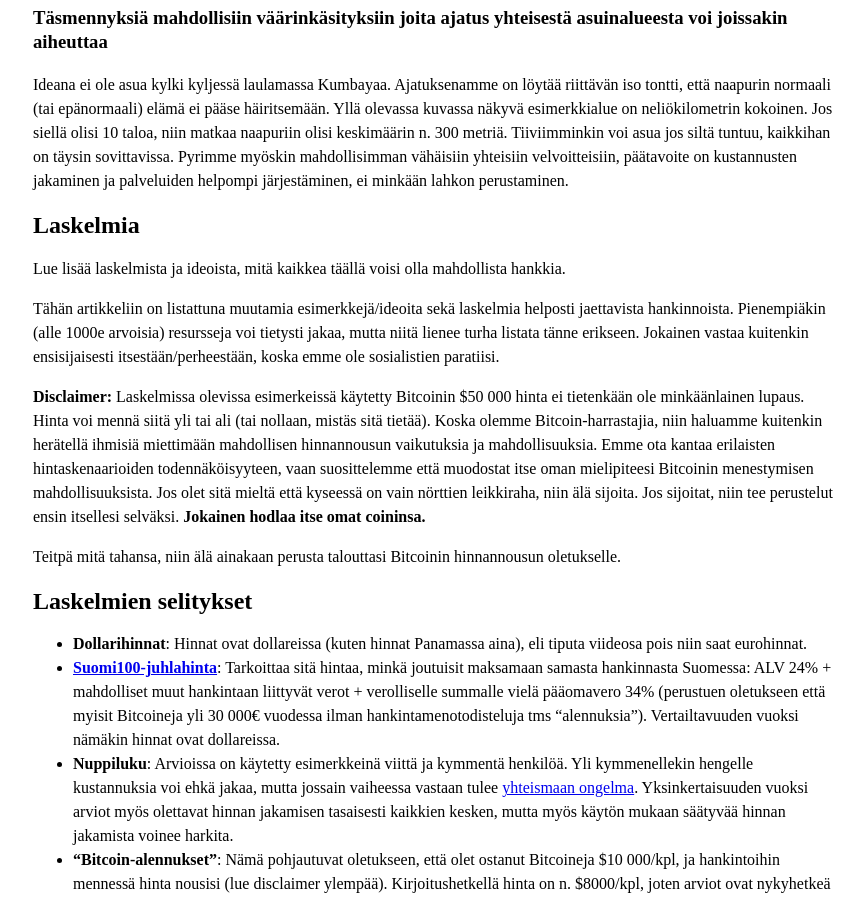
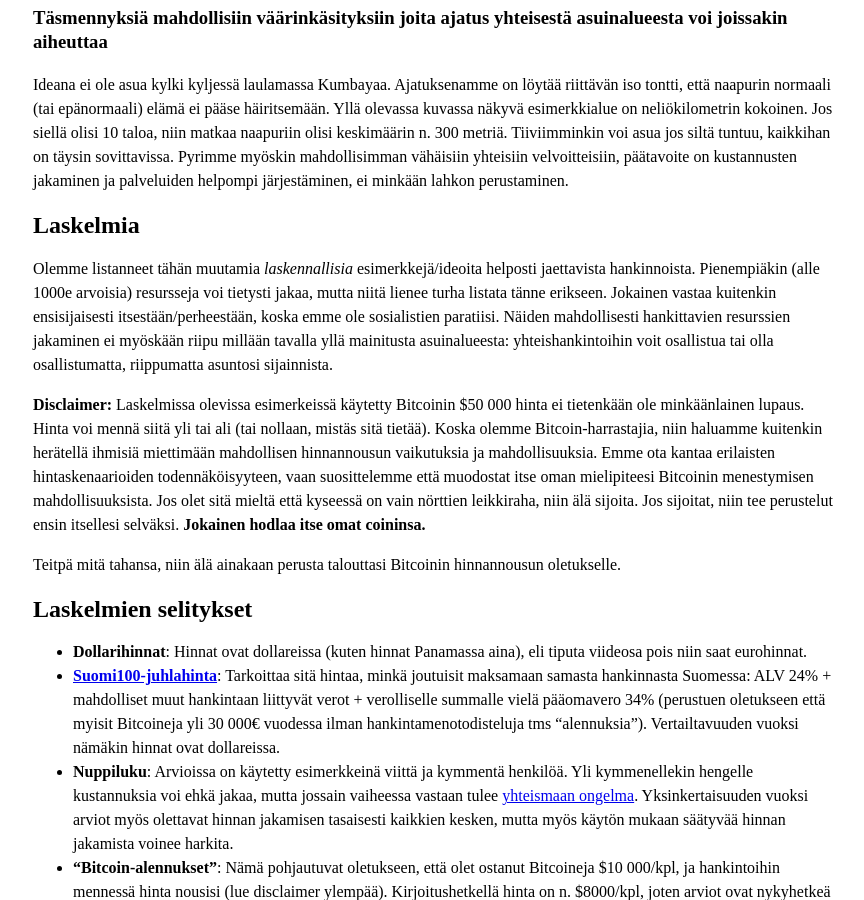
Before and after one commit to pitkonaarinparatiisi/pitkonaarinparatiisi.github.io, a Jekyll site: the page built from yhteiso.md, in a window 1280 px wide and 900 px high, scrolled down 1519 px. Shown: the whole window, without its empty margins (207-1071 px from the left). Built offline with Jekyll 4.4.1, drawn with Linux system fonts in a browser that asks for light colours; our own code applies the rules of GitHub Pages for plain Markdown files.

Commit message:
Update yhteiso.md

```diff
--- a/yhteiso.md
+++ b/yhteiso.md
@@ -35,16 +35,12 @@ _Kuvassa näkyvä tontti ei ehkä ole myynnissä, mutta jotain vastaavankaltaist
 
 Ideana ei ole asua kylki kyljessä laulamassa Kumbayaa. Ajatuksenamme on löytää riittävän iso tontti, että naapurin normaali (tai epänormaali) elämä ei pääse häiritsemään. Yllä olevassa kuvassa näkyvä esimerkkialue on neliökilometrin kokoinen. Jos siellä olisi 10 taloa, niin matkaa naapuriin olisi keskimäärin n. 300 metriä. Tiiviimminkin voi asua jos siltä tuntuu, kaikkihan on täysin sovittavissa. Pyrimme myöskin mahdollisimman vähäisiin yhteisiin velvoitteisiin, päätavoite on kustannusten jakaminen ja palveluiden helpompi järjestäminen, ei minkään lahkon perustaminen.
 
-
 ## Laskelmia
 
-Lue lisää laskelmista ja ideoista, mitä kaikkea täällä voisi olla mahdollista hankkia.
-
-Tähän artikkeliin on listattuna muutamia esimerkkejä/ideoita sekä laskelmia helposti jaettavista hankinnoista. Pienempiäkin (alle 1000e arvoisia) resursseja voi tietysti jakaa, mutta niitä lienee turha listata tänne erikseen. Jokainen vastaa kuitenkin ensisijaisesti itsestään/perheestään, koska emme ole sosialistien paratiisi.
+Olemme listanneet tähän muutamia _laskennallisia_ esimerkkejä/ideoita helposti jaettavista hankinnoista. Pienempiäkin (alle 1000e arvoisia) resursseja voi tietysti jakaa, mutta niitä lienee turha listata tänne erikseen. Jokainen vastaa kuitenkin ensisijaisesti itsestään/perheestään, koska emme ole sosialistien paratiisi. Näiden mahdollisesti hankittavien resurssien jakaminen ei myöskään riipu millään tavalla yllä mainitusta asuinalueesta: yhteishankintoihin voit osallistua tai olla osallistumatta, riippumatta asuntosi sijainnista.
 
 **Disclaimer:**
-Laskelmissa olevissa esimerkeissä käytetty Bitcoinin $50 000 hinta ei tietenkään ole minkäänlainen lupaus. Hinta voi mennä siitä yli tai ali (tai nollaan, mistäs sitä tietää). Koska olemme Bitcoin-harrastajia, niin
-haluamme kuitenkin herätellä ihmisiä miettimään mahdollisen hinnannousun vaikutuksia ja mahdollisuuksia. Emme ota kantaa erilaisten hintaskenaarioiden todennäköisyyteen, vaan suosittelemme että muodostat itse oman mielipiteesi Bitcoinin menestymisen mahdollisuuksista. Jos olet sitä mieltä että kyseessä on vain nörttien leikkiraha, niin älä sijoita. Jos sijoitat, niin tee perustelut ensin itsellesi selväksi. **Jokainen hodlaa itse omat coininsa.**
+Laskelmissa olevissa esimerkeissä käytetty Bitcoinin $50 000 hinta ei tietenkään ole minkäänlainen lupaus. Hinta voi mennä siitä yli tai ali (tai nollaan, mistäs sitä tietää). Koska olemme Bitcoin-harrastajia, niin haluamme kuitenkin herätellä ihmisiä miettimään mahdollisen hinnannousun vaikutuksia ja mahdollisuuksia. Emme ota kantaa erilaisten hintaskenaarioiden todennäköisyyteen, vaan suosittelemme että muodostat itse oman mielipiteesi Bitcoinin menestymisen mahdollisuuksista. Jos olet sitä mieltä että kyseessä on vain nörttien leikkiraha, niin älä sijoita. Jos sijoitat, niin tee perustelut ensin itsellesi selväksi. **Jokainen hodlaa itse omat coininsa.**
 
 Teitpä mitä tahansa, niin älä ainakaan perusta talouttasi Bitcoinin hinnannousun oletukselle.
 
```
